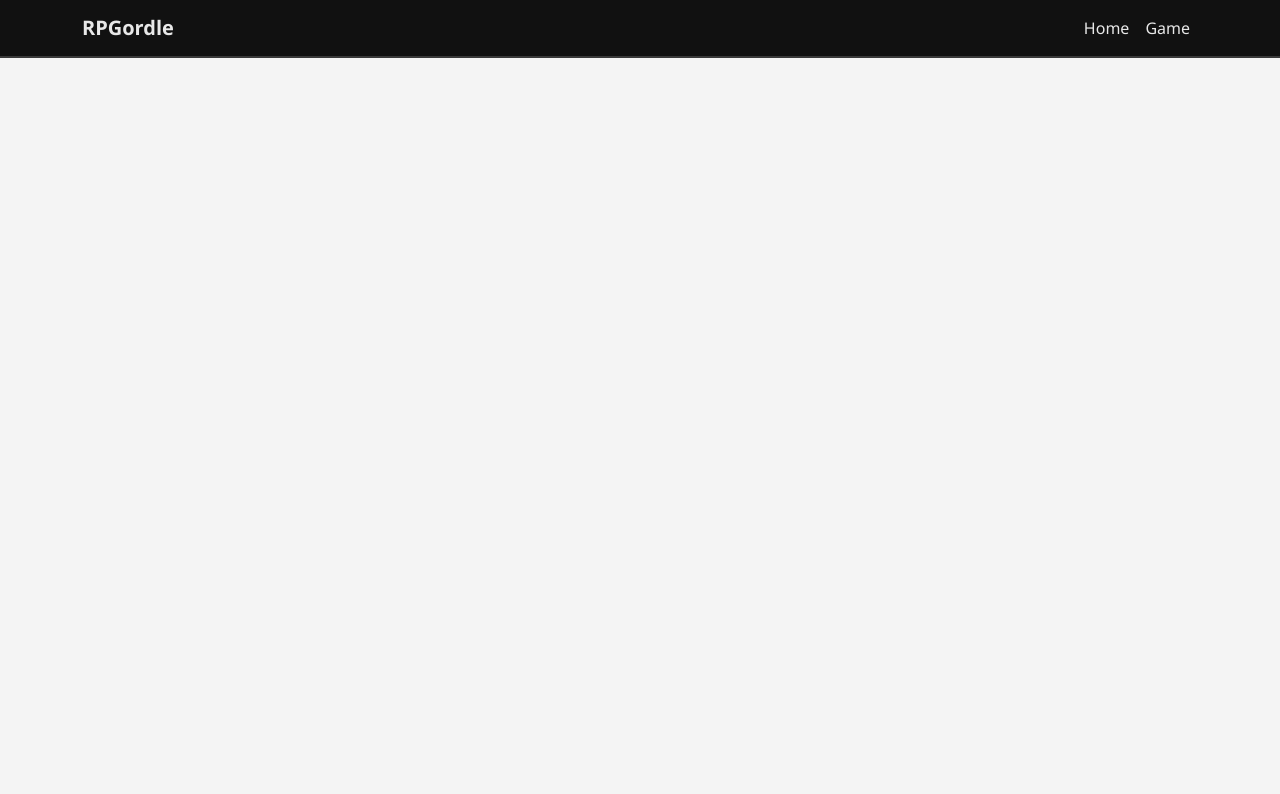
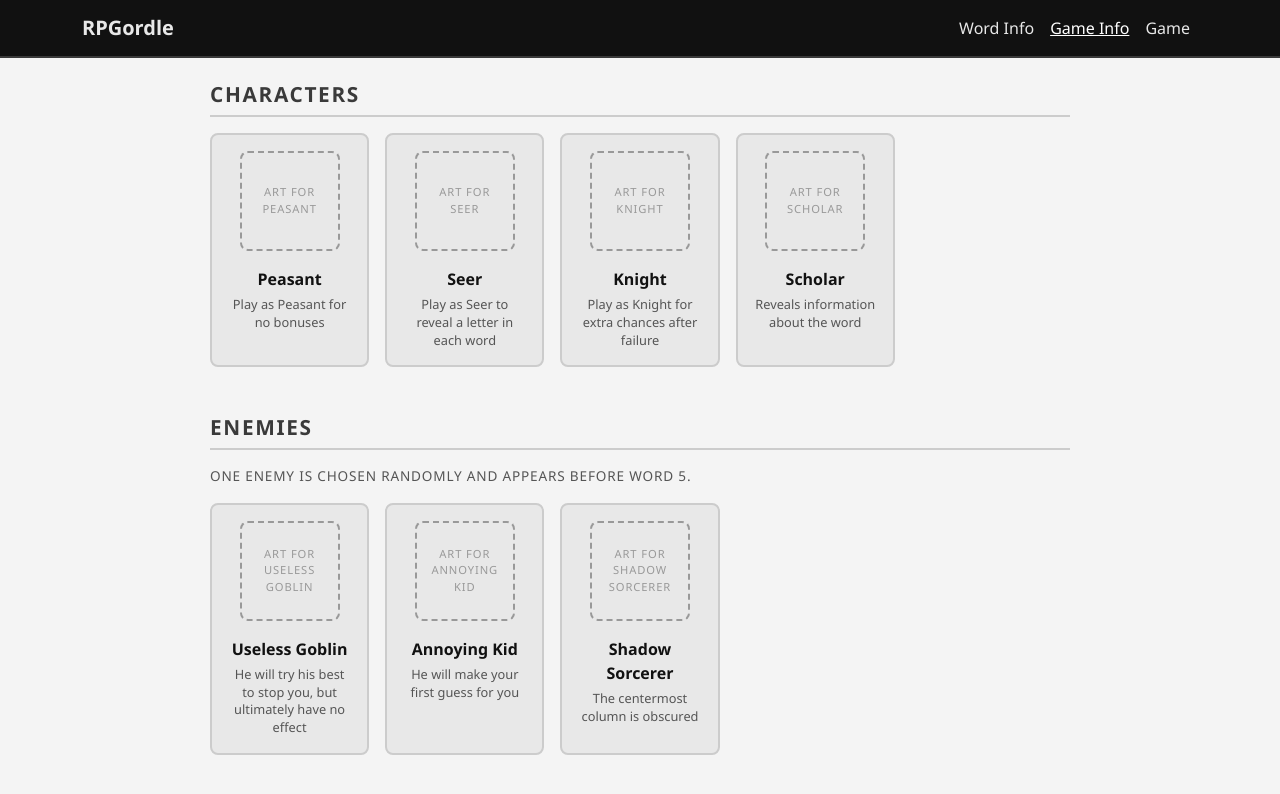
Before and after one commit to TessShearer/rpgordle, a Vue app: page /game-info in a window 1280 px wide. Before the commit this address had no page. Shown: the top 794 px of the page. Built offline with nearby package versions, Linux system fonts and the light colour scheme.

Commit message:
add info pages

```diff
--- a/src/App.vue
+++ b/src/App.vue
@@ -13,7 +13,10 @@
       <div class="collapse navbar-collapse" id="navMenu">
         <ul class="navbar-nav ms-auto">
           <li class="nav-item">
-            <RouterLink class="nav-link" to="/">Home</RouterLink>
+            <RouterLink class="nav-link" to="/">Word Info</RouterLink>
+          </li>
+          <li class="nav-item">
+            <RouterLink class="nav-link" to="/game-info">Game Info</RouterLink>
           </li>
           <li class="nav-item">
             <RouterLink class="nav-link" to="/game">Game</RouterLink>
--- a/src/assets/main.css
+++ b/src/assets/main.css
@@ -506,6 +506,61 @@ body {
   text-transform: capitalize;
 }
 
+/* ── Game Info page ──────────────────────────────────────────────────────── */
+.info-section {
+  max-width: 860px;
+  margin: 0 auto;
+}
+
+.info-heading {
+  font-size: 1.3rem;
+  font-weight: 700;
+  text-transform: uppercase;
+  letter-spacing: 0.08em;
+  color: var(--gs-700);
+  border-bottom: 2px solid var(--gs-200);
+  padding-bottom: 0.5rem;
+}
+
+.info-note {
+  font-size: 0.85rem;
+  color: var(--gs-600);
+  text-transform: uppercase;
+  letter-spacing: 0.06em;
+  margin: 0;
+}
+
+.info-grid {
+  display: grid;
+  grid-template-columns: repeat(auto-fill, minmax(140px, 1fr));
+  gap: 1rem;
+}
+
+.info-card {
+  background: var(--gs-100);
+  border: 2px solid var(--gs-200);
+  border-radius: 0.5rem;
+  padding: 1rem;
+  display: flex;
+  flex-direction: column;
+  align-items: center;
+  text-align: center;
+}
+
+.info-name {
+  font-weight: 700;
+  font-size: 1rem;
+  color: var(--gs-900);
+  margin: 0 0 0.3rem;
+}
+
+.info-desc {
+  font-size: 0.8rem;
+  color: var(--gs-600);
+  margin: 0;
+  line-height: 1.4;
+}
+
 .debug-answer {
   font-size: 0.85rem;
   color: var(--gs-600);
--- /dev/null
+++ b/src/data/gameData.js
@@ -0,0 +1,12 @@
+export const CLASSES = [
+  { id: 'peasant', name: 'Peasant', description: 'Play as Peasant for no bonuses' },
+  { id: 'seer',    name: 'Seer',    description: 'Play as Seer to reveal a letter in each word' },
+  { id: 'knight',  name: 'Knight',  description: 'Play as Knight for extra chances after failure' },
+  { id: 'scholar', name: 'Scholar', description: 'Reveals information about the word' },
+]
+
+export const ENEMIES = [
+  { id: 'useless-goblin',  name: 'Useless Goblin',  effect: 'He will try his best to stop you, but ultimately have no effect' },
+  { id: 'annoying-kid',    name: 'Annoying Kid',     effect: 'He will make your first guess for you' },
+  { id: 'shadow-sorcerer', name: 'Shadow Sorcerer',  effect: 'The centermost column is obscured' },
+]
--- a/src/router/index.js
+++ b/src/router/index.js
@@ -4,8 +4,13 @@ import HomeView from '@/views/HomeView.vue'
 const routes = [
   {
     path: '/',
-    name: 'home',
+    name: 'word-info',
     component: HomeView,
+  },
+  {
+    path: '/game-info',
+    name: 'game-info',
+    component: () => import('@/views/GameInfoView.vue'),
   },
   {
     path: '/game',
--- /dev/null
+++ b/src/views/GameInfoView.vue
@@ -0,0 +1,32 @@
+<template>
+  <main class="container py-4">
+
+    <section class="info-section mb-5">
+      <h2 class="info-heading mb-3">Characters</h2>
+      <div class="info-grid">
+        <div v-for="cls in CLASSES" :key="cls.id" class="info-card">
+          <div class="art-placeholder art-placeholder--class mb-3">Art for {{ cls.name }}</div>
+          <p class="info-name">{{ cls.name }}</p>
+          <p class="info-desc">{{ cls.description }}</p>
+        </div>
+      </div>
+    </section>
+
+    <section class="info-section">
+      <h2 class="info-heading mb-3">Enemies</h2>
+      <p class="info-note mb-3">One enemy is chosen randomly and appears before word 5.</p>
+      <div class="info-grid">
+        <div v-for="enemy in ENEMIES" :key="enemy.id" class="info-card">
+          <div class="art-placeholder art-placeholder--class mb-3">Art for {{ enemy.name }}</div>
+          <p class="info-name">{{ enemy.name }}</p>
+          <p class="info-desc">{{ enemy.effect }}</p>
+        </div>
+      </div>
+    </section>
+
+  </main>
+</template>
+
+<script setup>
+import { CLASSES, ENEMIES } from '@/data/gameData.js'
+</script>
--- a/src/views/GameView.vue
+++ b/src/views/GameView.vue
@@ -170,6 +170,7 @@
 
 <script setup>
 import { ref, computed, onMounted, onUnmounted, nextTick } from 'vue'
+import { CLASSES, ENEMIES } from '@/data/gameData.js'
 
 const MAX_GUESSES    = 6
 const JOURNEY_LENGTH = 7
@@ -181,12 +182,6 @@ const KEY_ROWS = [
   ['ENTER','Z','X','C','V','B','N','M','⌫'],
 ]
 
-const CLASSES = [
-  { id: 'peasant', name: 'Peasant', description: 'Play as Peasant for no bonuses' },
-  { id: 'seer',    name: 'Seer',    description: 'Play as Seer to reveal a letter in each word' },
-  { id: 'knight',  name: 'Knight',  description: 'Play as Knight for extra chances after failure' },
-  { id: 'scholar', name: 'Scholar', description: 'Reveals information about the word' },
-]
 
 const MODAL_CONTENT = {
   enemy:    { button: 'Continue' },
@@ -197,11 +192,6 @@ const MODAL_CONTENT = {
   armor:    { message: 'The knight lost his armor but continues!', button: 'Continue'  },
 }
 
-const ENEMIES = [
-  { id: 'useless-goblin',  name: 'Useless Goblin',  effect: 'He will try his best to stop you, but ultimately have no effect' },
-  { id: 'annoying-kid',    name: 'Annoying Kid',    effect: 'He will make your first guess for you' },
-  { id: 'shadow-sorcerer', name: 'Shadow Sorcerer', effect: 'The centermost column is obscured' },
-]
 
 const ENEMY_TRIGGER_STAGE = 4
 
```
